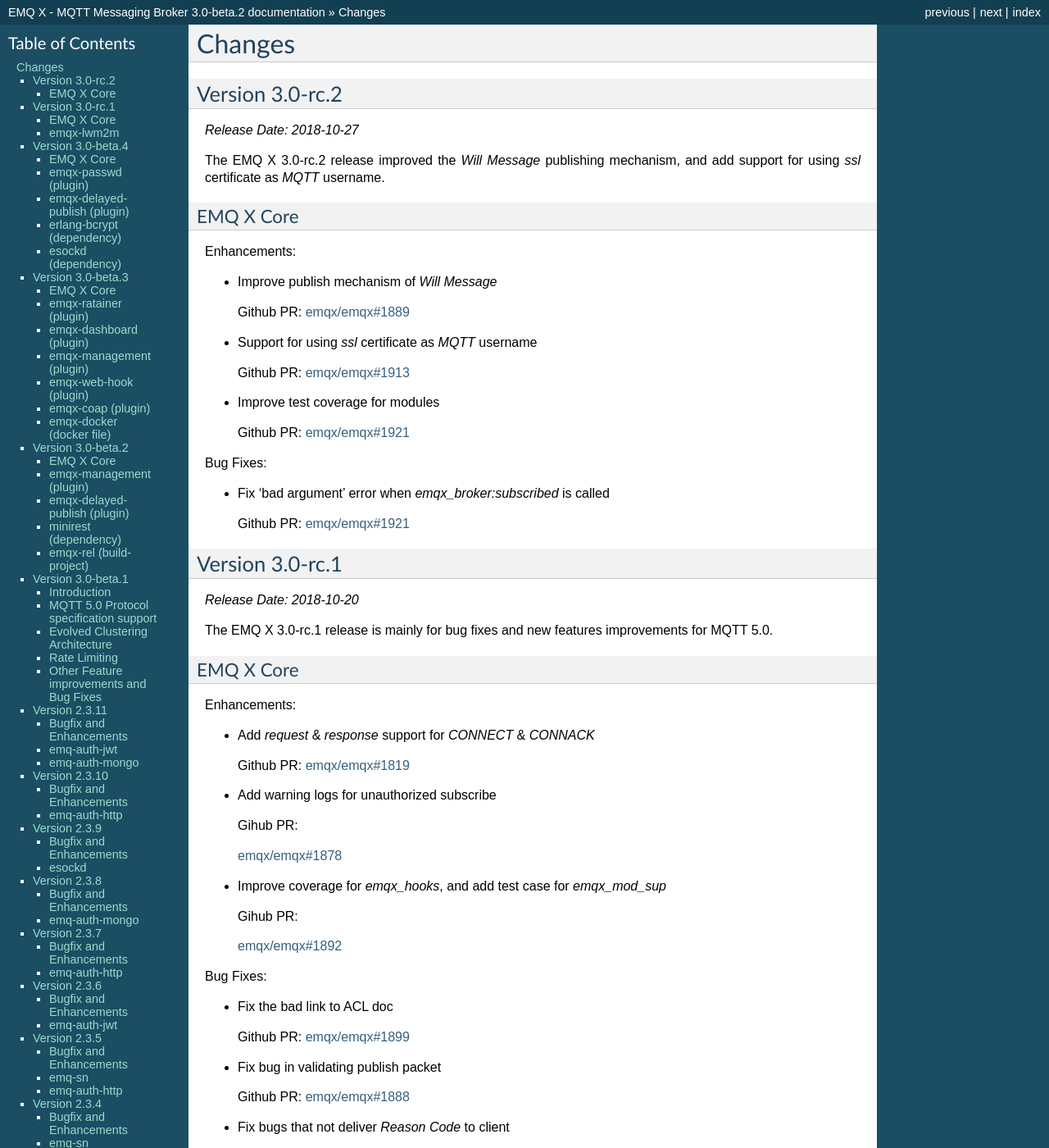
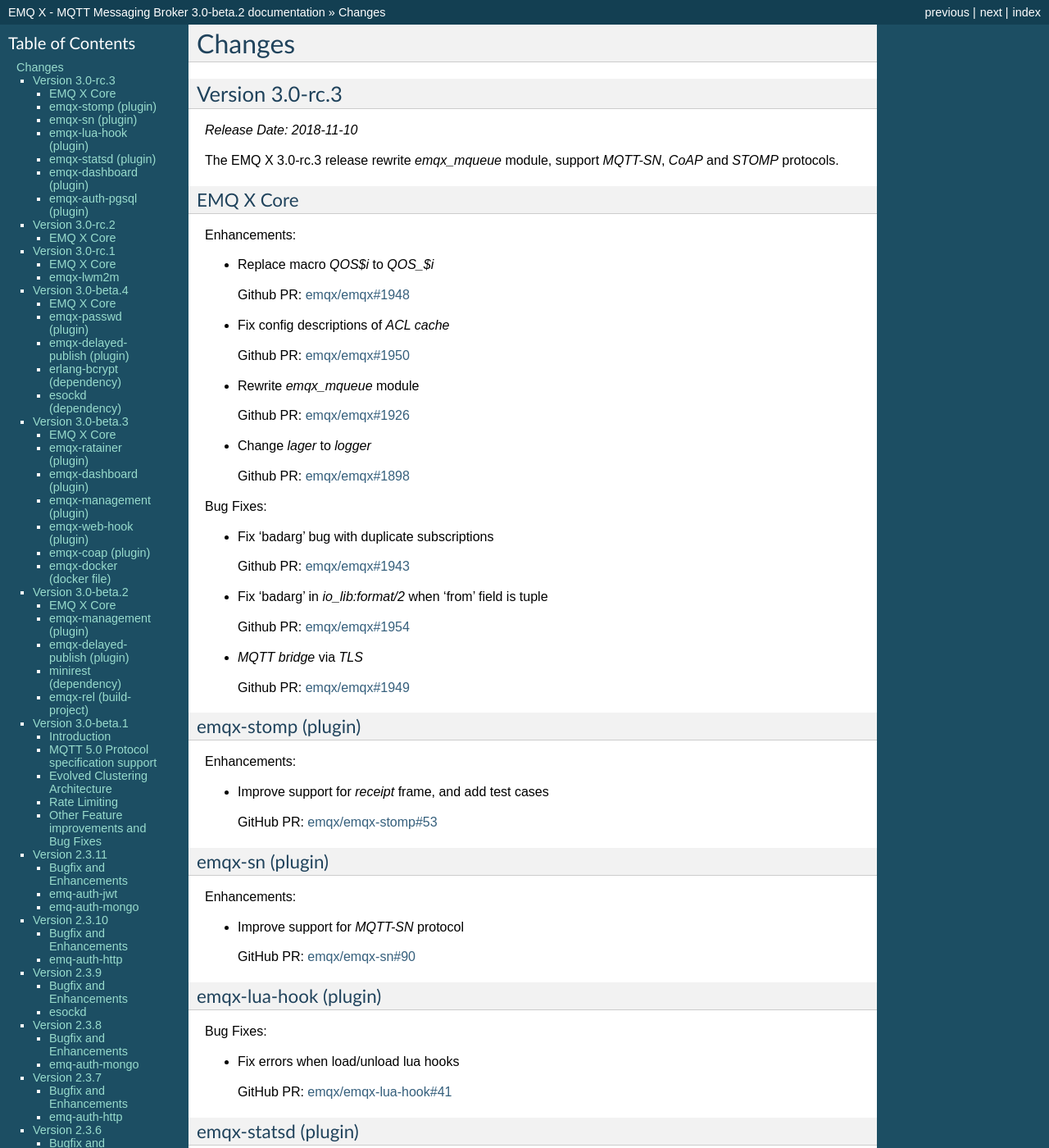
Before and after one commit to emqxarchive/emqx-docs-en, a Sphinx documentation site: the page built from source/changes.rst, in a window 1280 px wide and 1400 px high. Shown: the whole window at 82% size. Built offline with Sphinx 7.4.7, drawn with Linux system fonts in a browser that asks for light colours; some of the changed text lies outside the part shown.

Commit message:
Version v3.0-rc.3 change log

```diff
--- a/source/changes.rst
+++ b/source/changes.rst
@@ -4,6 +4,116 @@
 =======
 Changes
 =======
+
+------------------
+Version 3.0-rc.3
+------------------
+
+*Release Date: 2018-11-10*
+
+The EMQ X 3.0-rc.3 release rewrite `emqx_mqueue` module, support `MQTT-SN`, `CoAP` and `STOMP` protocols.
+
+EMQ X Core
+----------
+
+Enhancements:
+
+- Replace macro `QOS$i` to `QOS_$i`
+
+  Github PR:
+  `emqx/emqx#1948 <https://github.com/emqx/emqx/pull/1948>`__
+
+- Fix config descriptions of `ACL cache`
+
+  Github PR:
+  `emqx/emqx#1950 <https://github.com/emqx/emqx/pull/1950>`__
+
+- Rewrite `emqx_mqueue` module
+
+  Github PR:
+  `emqx/emqx#1926 <https://github.com/emqx/emqx/pull/1926>`__
+
+- Change `lager` to `logger`
+
+  Github PR:
+  `emqx/emqx#1898 <https://github.com/emqx/emqx/pull/1898>`__
+
+Bug Fixes:
+
+- Fix 'badarg' bug with duplicate subscriptions
+
+  Github PR:
+  `emqx/emqx#1943 <https://github.com/emqx/emqx/pull/1943>`__
+
+- Fix 'badarg' in `io_lib:format/2` when 'from' field is tuple
+
+  Github PR:
+  `emqx/emqx#1954 <https://github.com/emqx/emqx/pull/1954>`__
+
+- `MQTT bridge` via `TLS`
+
+  Github PR:
+  `emqx/emqx#1949 <https://github.com/emqx/emqx/pull/1949>`__
+
+emqx-stomp (plugin)
+-------------------
+
+Enhancements:
+
+- Improve support for `receipt` frame, and add test cases
+
+  GitHub PR:
+  `emqx/emqx-stomp#53 <https://github.com/emqx/emqx-stomp/pull/53>`__
+
+emqx-sn (plugin)
+----------------
+
+Enhancements:
+
+- Improve support for `MQTT-SN` protocol
+
+  GitHub PR:
+  `emqx/emqx-sn#90 <https://github.com/emqx/emqx-sn/pull/90>`__
+
+emqx-lua-hook (plugin)
+----------------------
+
+Bug Fixes:
+
+- Fix errors when load/unload lua hooks
+
+  GitHub PR:
+  `emqx/emqx-lua-hook#41 <https://github.com/emqx/emqx-lua-hook/pull/41>`__
+
+emqx-statsd (plugin)
+--------------------
+
+Enhancements:
+
+- Add metrics
+
+  GitHub PR:
+  `emqx/emqx-statsd#4 <https://github.com/emqx/emqx-statsd/pull/4>`__
+
+emqx-dashboard (plugin)
+-----------------------
+
+Enhancements:
+
+- Add `qos2/forward` metric
+
+  GitHub PR:
+  `emqx/emqx-dashboard#7 <https://github.com/emqx/emqx-dashboard/pull/7>`__
+
+emqx-auth-pgsql (plugin)
+------------------------
+
+Bug Fixes:
+
+- Fix error in `emqx-auth-pgsql` when the amount of concurrency is large
+
+  GitHub PR:
+  `emqx/emqx-auth-pgsql#94 <https://github.com/emqx/emqx-auth-pgsql/pull/94>`__
 
 ------------------
 Version 3.0-rc.2
```
